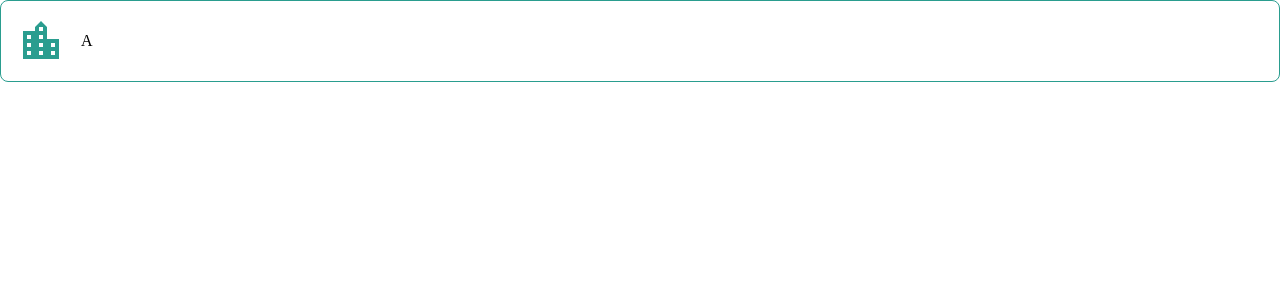
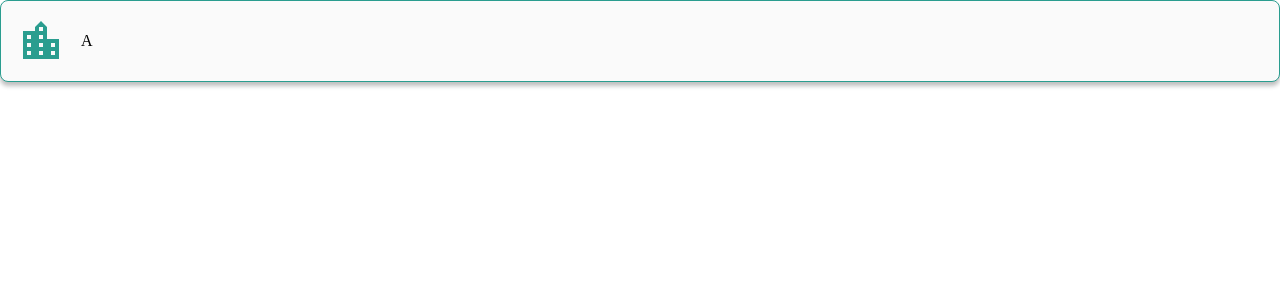
Before and after one commit to CaNeoN28/controle-farmaceutico-frontend, a Next.js app: page /teste in a window 1280 px wide. Shown: the top 300 px of the page. Built offline with nearby package versions, Linux system fonts and the light colour scheme.

Commit message:
Adicionando sombreado para o componente de opcao administrativa

```diff
--- a/src/components/OpcaoAdministrativa/OpcaoAdministrativa.module.scss
+++ b/src/components/OpcaoAdministrativa/OpcaoAdministrativa.module.scss
@@ -10,6 +10,9 @@
 	padding: 14px;
 
 	color: var(--black);
+	background-color: var(--white);
+
+	box-shadow: 0 4px 4px 0 rgba(0, 0, 0, 0.25);
 }
 
 .icone{
```
